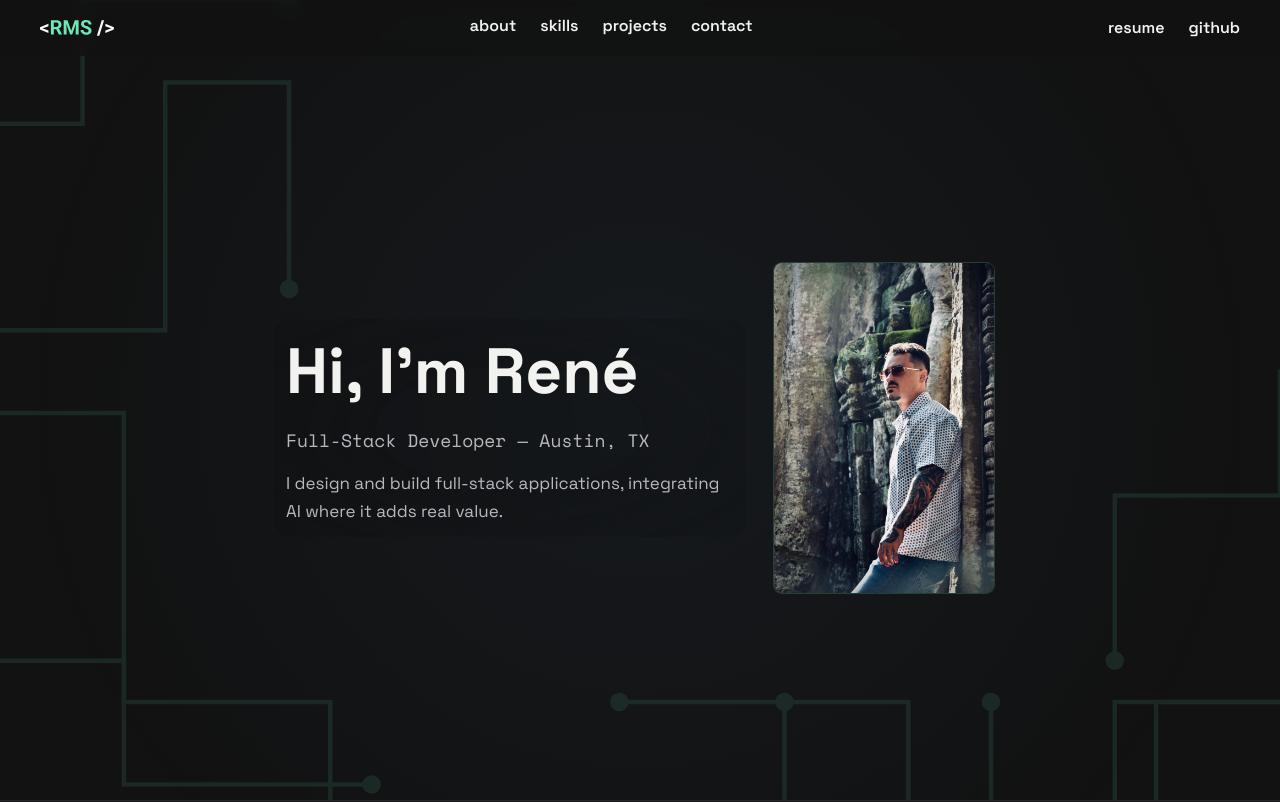
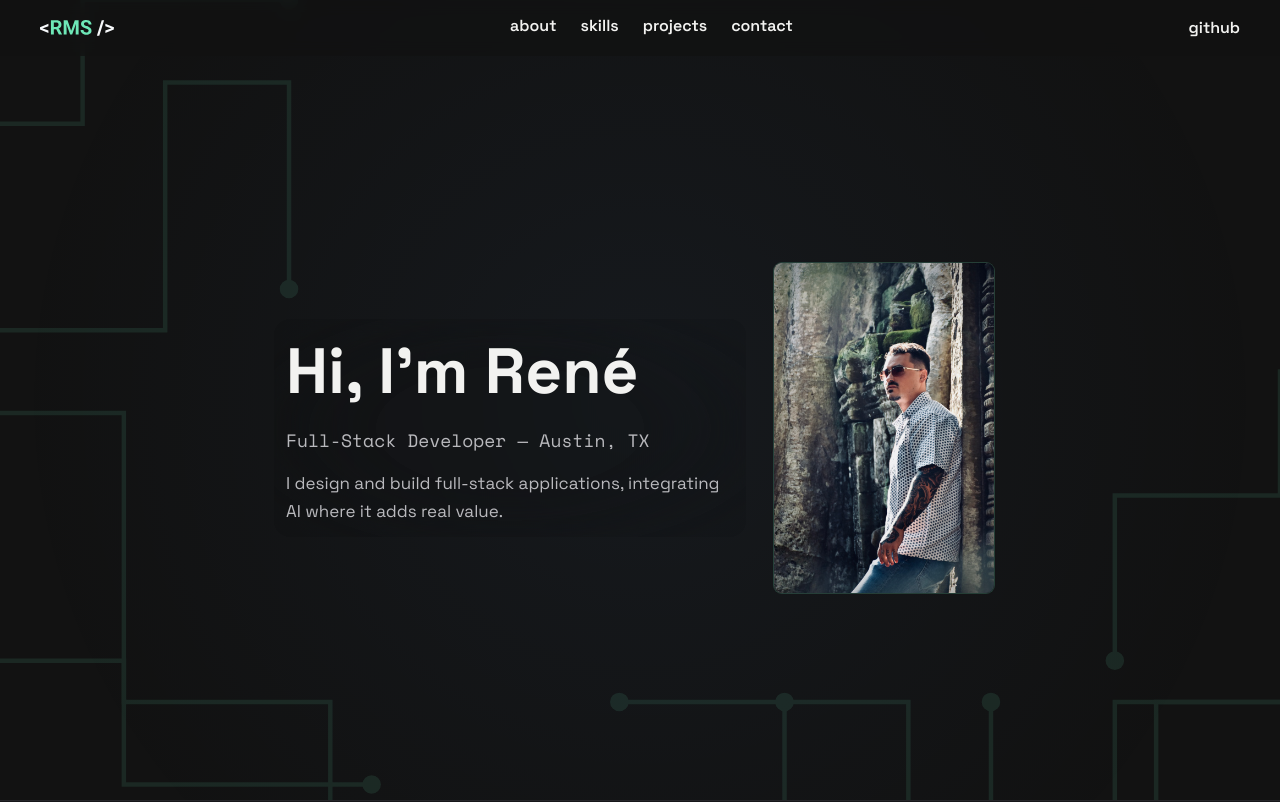
Before and after one commit to ReneMSdev/portfolio-website, a Next.js app: page / in a window 1280 px wide. Shown: the top 802 px of the page. Built offline with nearby package versions, Linux system fonts and the light colour scheme.

Commit message:
Remove resume link from nav
Co-Authored-By: Claude Sonnet 5 <noreply@anthropic.com>

```diff
--- a/src/components/MobileMenu.tsx
+++ b/src/components/MobileMenu.tsx
@@ -85,14 +85,6 @@ export default function MobileMenu() {
           </NavLink>
         ))}
         <a
-          href='/resume.pdf'
-          target='_blank'
-          rel='noopener noreferrer'
-          className='text-xl font-medium'
-        >
-          <span className='nav-link-hover'>Resume</span>
-        </a>
-        <a
           href='https://github.com/ReneMSdev'
           target='_blank'
           rel='noopener noreferrer'
--- a/src/components/Navbar.tsx
+++ b/src/components/Navbar.tsx
@@ -35,14 +35,6 @@ export default function Navbar() {
 
       <div className='flex justify-end gap-6 lowercase'>
         <a
-          href='/resume.pdf'
-          target='_blank'
-          rel='noopener noreferrer'
-          className='text-foreground font-semibold hover:text-accent transition-colors'
-        >
-          Resume
-        </a>
-        <a
           href='https://github.com/ReneMSdev'
           target='_blank'
           rel='noopener noreferrer'
```
